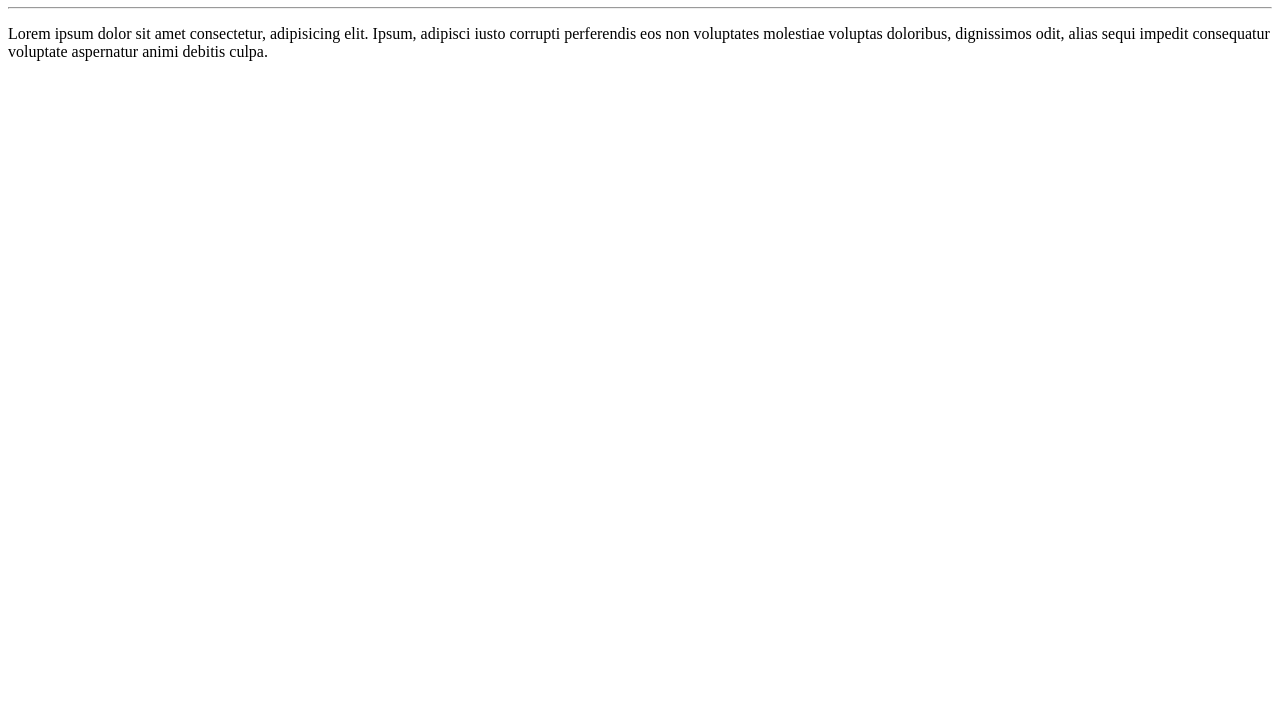
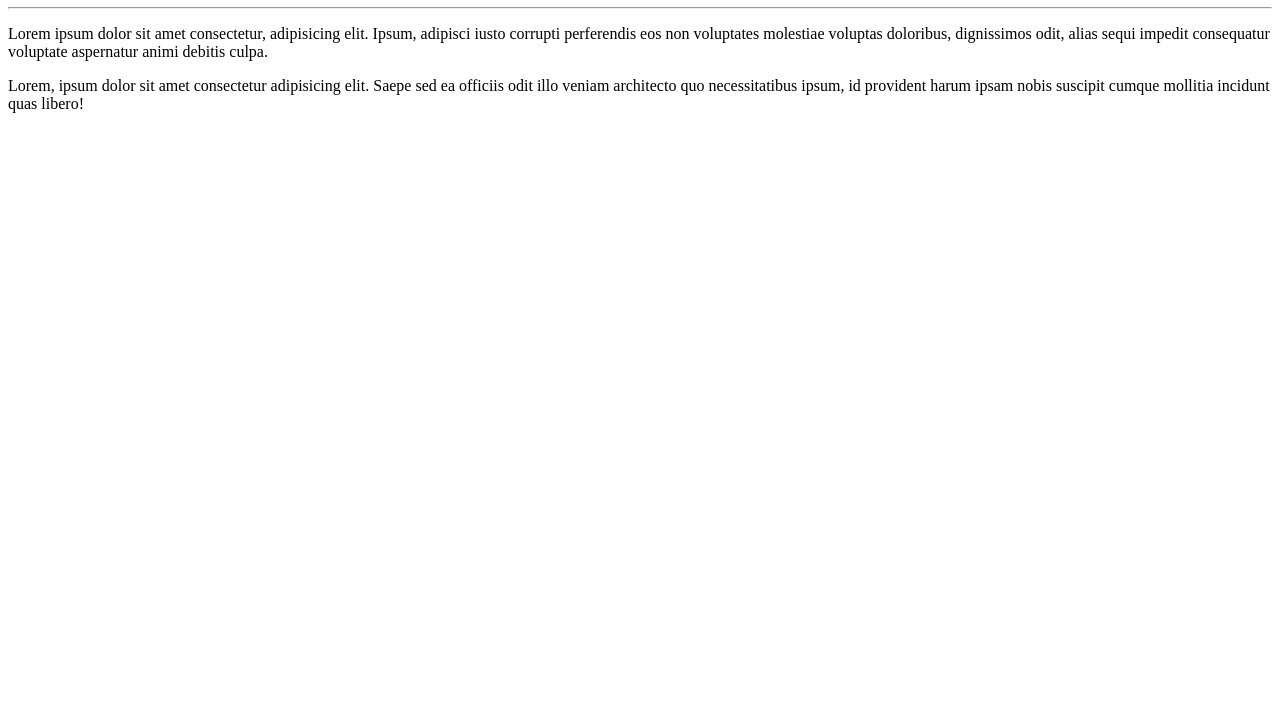
Before and after one commit to Wilson-Hipolito/Curso_Git_GitHub, a plain HTML site: page Site Teste/index.html in a window 1280 px wide. Shown: the part 73-800 px from the top of the page. Drawn offline with Linux system fonts and the light colour scheme.

Commit message:
Adicionei outro parágrafo.

```diff
--- a/Site Teste/index.html
+++ b/Site Teste/index.html
@@ -10,5 +10,6 @@
     <h1>Olá, Mundo!</h1>
     <hr>
     <p>Lorem ipsum dolor sit amet consectetur, adipisicing elit. Ipsum, adipisci iusto corrupti perferendis eos non voluptates molestiae voluptas doloribus, dignissimos odit, alias sequi impedit consequatur voluptate aspernatur animi debitis culpa.</p>
+    <p>Lorem, ipsum dolor sit amet consectetur adipisicing elit. Saepe sed ea officiis odit illo veniam architecto quo necessitatibus ipsum, id provident harum ipsam nobis suscipit cumque mollitia incidunt quas libero!</p>
 </body>
 </html>
```
